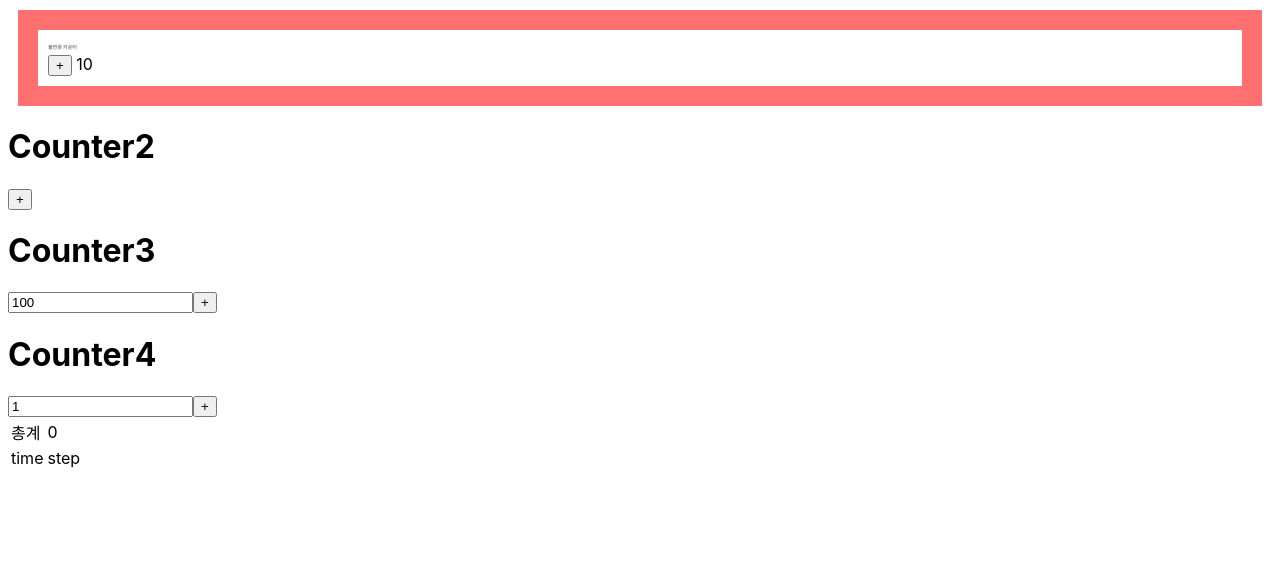
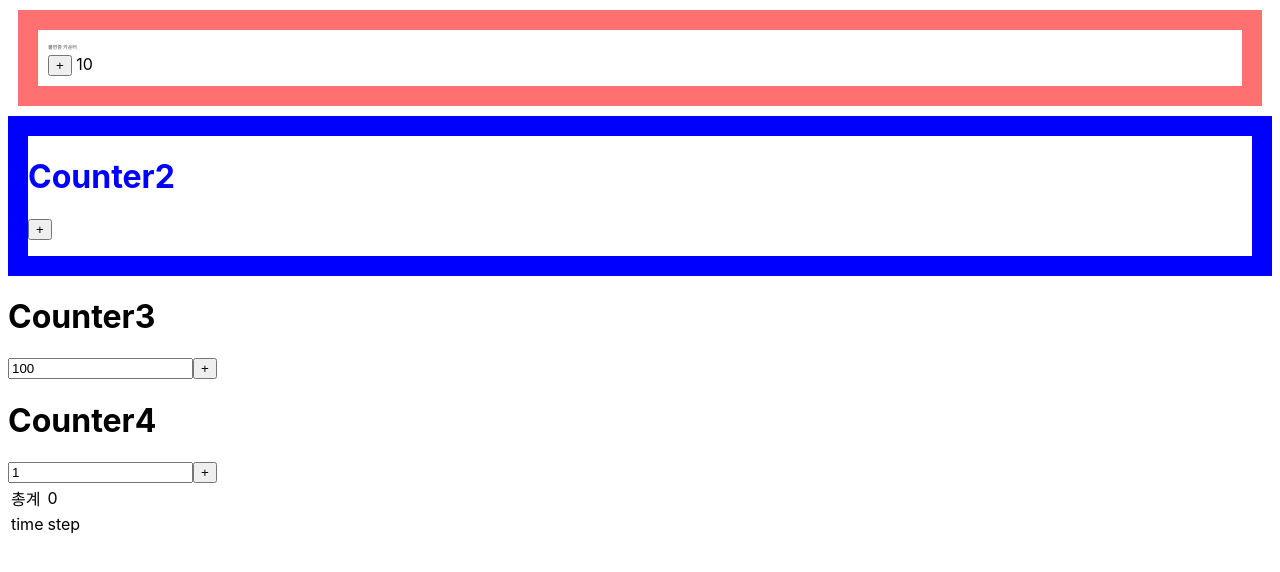
Before and after one commit to seongm2n/Typescript_React_APP, a React (Create React App) app: page / in a window 1280 px wide. Shown: the top 572 px of the page. Built offline with nearby package versions, Linux system fonts and the light colour scheme.

Commit message:
css 모듈로 사용하기

```diff
--- /dev/null
+++ b/src/App.module.css
@@ -0,0 +1,11 @@
+.layout {
+  border: 20px solid blue;
+}
+
+.layout h1 {
+  color: blue;
+}
+
+.outline{
+  border: 30px solid green;
+}
--- a/src/App.tsx
+++ b/src/App.tsx
@@ -1,6 +1,8 @@
-import React, { useState } from "react";
+import React from "react";
+import { useState } from "react";
 import "./App.css";
-import { link } from "fs";
+import style from "./App.module.css";
+console.log(style.layout);
 
 type CounterProps = {
   title: string;
@@ -40,7 +42,7 @@ function Counter({ title, initValue = 10 }: CounterProps) {
     fontFamily: "궁서체",
   };
   return (
-    <div className='outline'>
+    <div className="outline">
       {/* {}를 해줘야 title의 데이터를 가지고 온다. 여기서 props는 type을 알려줌 */}
       <h1 style={h1Style}>{title}</h1>
       {/* 타입스크립트에서 제공하는 onClick */}
@@ -82,7 +84,7 @@ function Counter2() {
     setTimes(newTimes);
   }
   return (
-    <>
+    <div className={style.layout}>
       <h1>Counter2</h1>
       <button onClick={up}>+</button>
       <ol>
@@ -91,7 +93,7 @@ function Counter2() {
           return <li key={index}>{value}</li>;
         })}
       </ol>
-    </>
+    </div>
   );
 }
 //input과 같은 form 태그와 state를 연동하고 react에서 사용하는 방법
```
